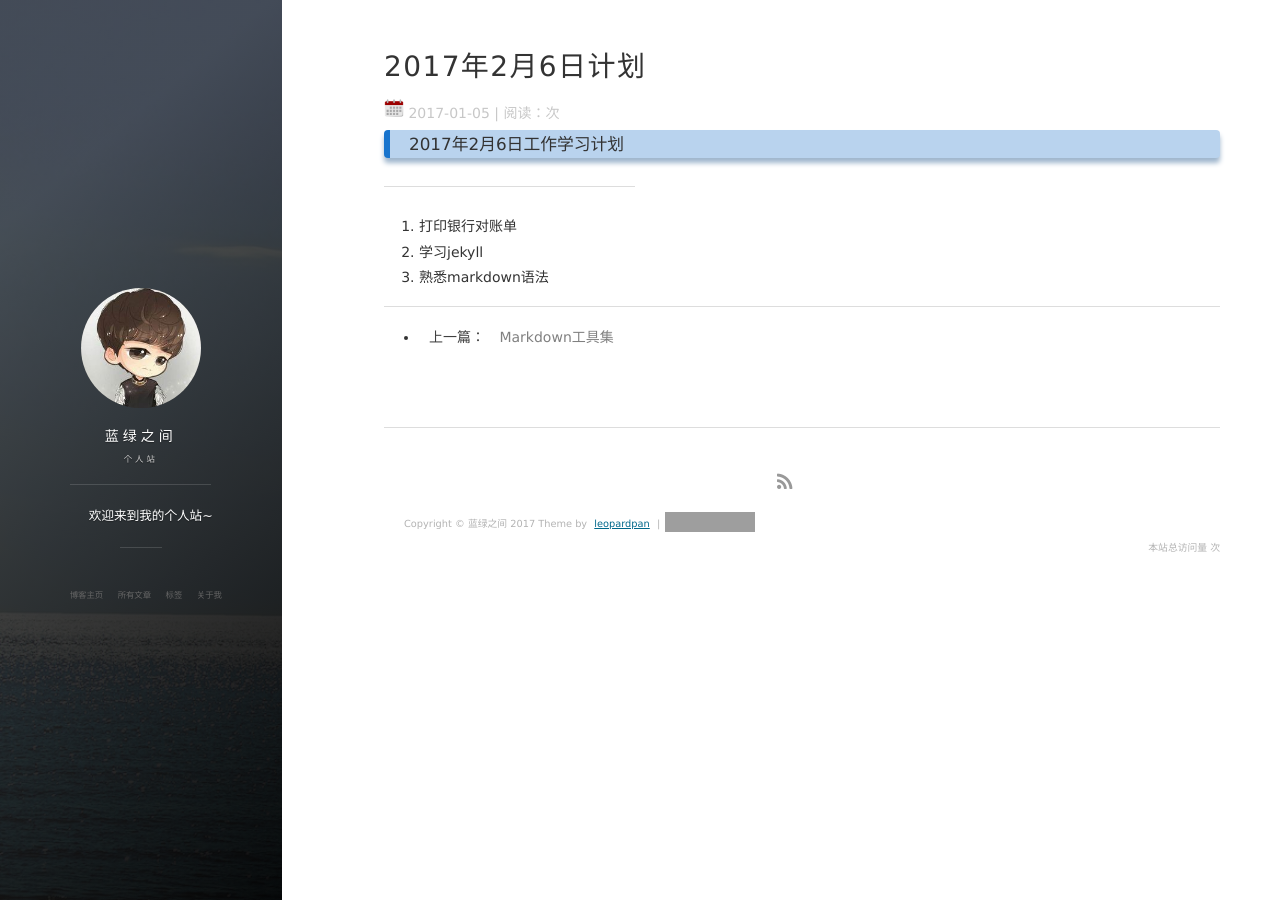
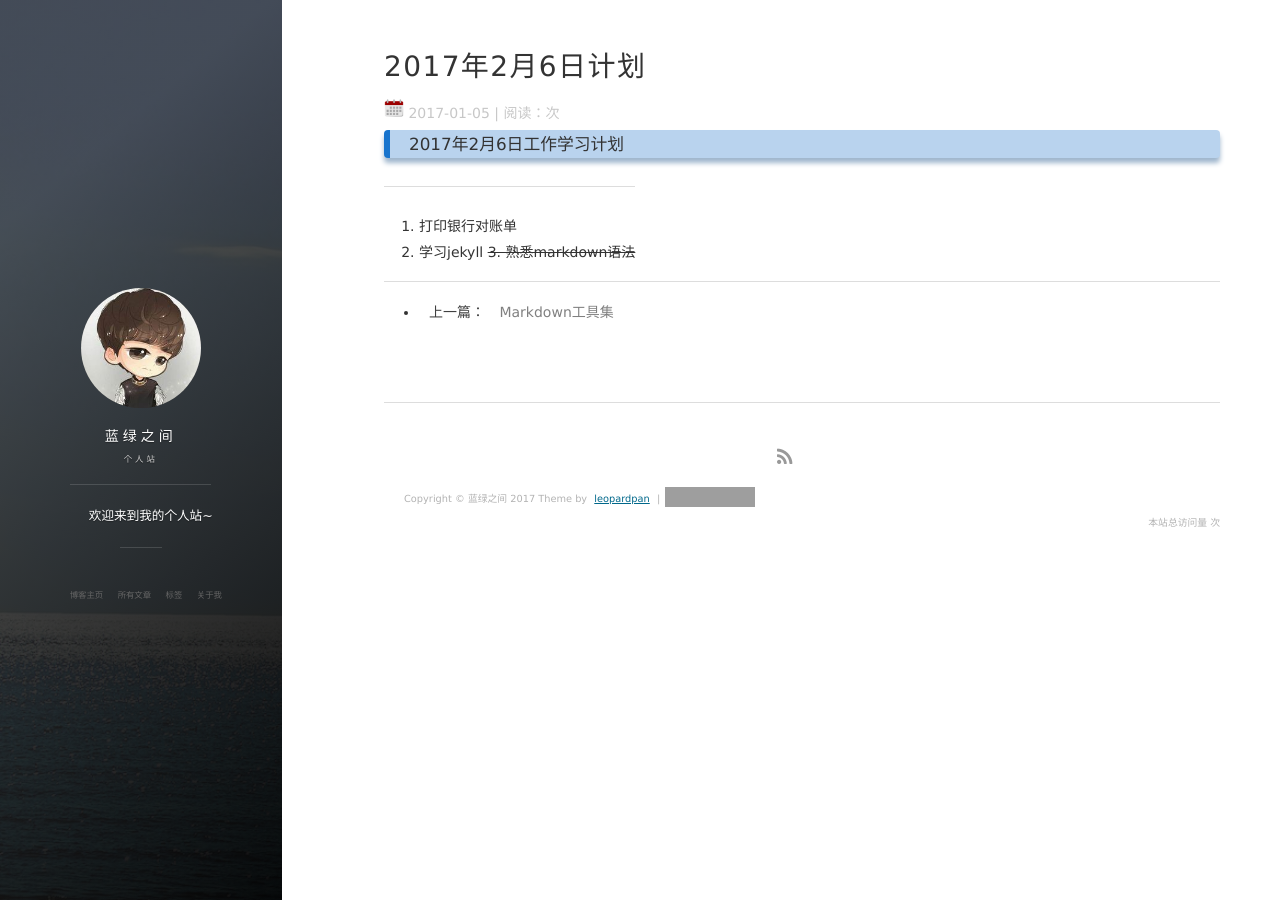
Before and after one commit to 15107355/wiki, a Jekyll site: the page built from _posts/2017-01-05-2月6日计划.md, in a window 1280 px wide. Built offline with Jekyll 4.4.1, drawn with Linux system fonts in a browser that asks for light colours; nearby versions of some CDN libraries; comment, search, counter and statistics services are not loaded; grey boxes are pictures that could not be loaded.

Commit message:
删除线

```diff
--- a/_posts/2017-01-05-2月6日计划.md
+++ b/_posts/2017-01-05-2月6日计划.md
@@ -14,4 +14,4 @@ tag: 计划
 
  1. 打印银行对账单
  2. 学习jekyll
- 3. 熟悉markdown语法
+ ~~3. 熟悉markdown语法~~
```
